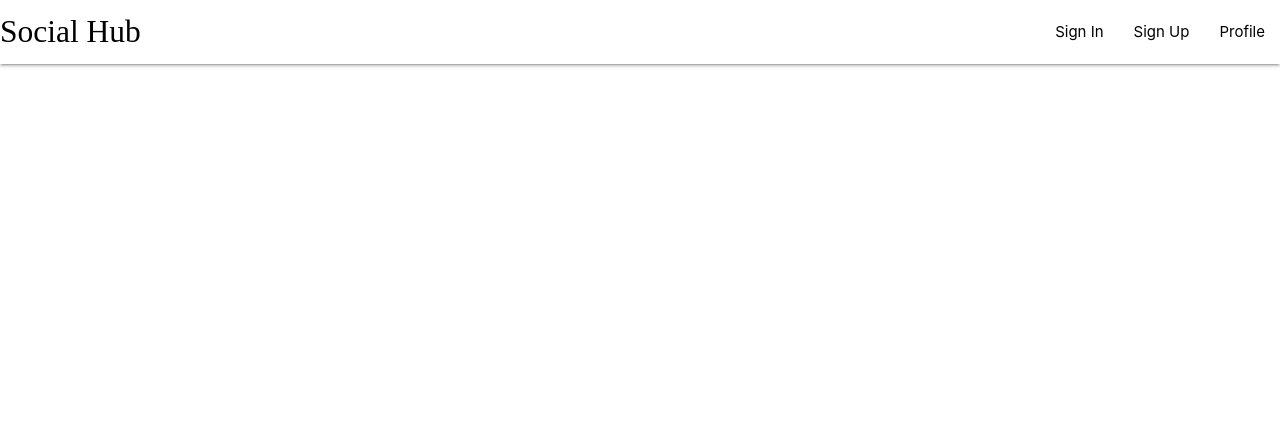
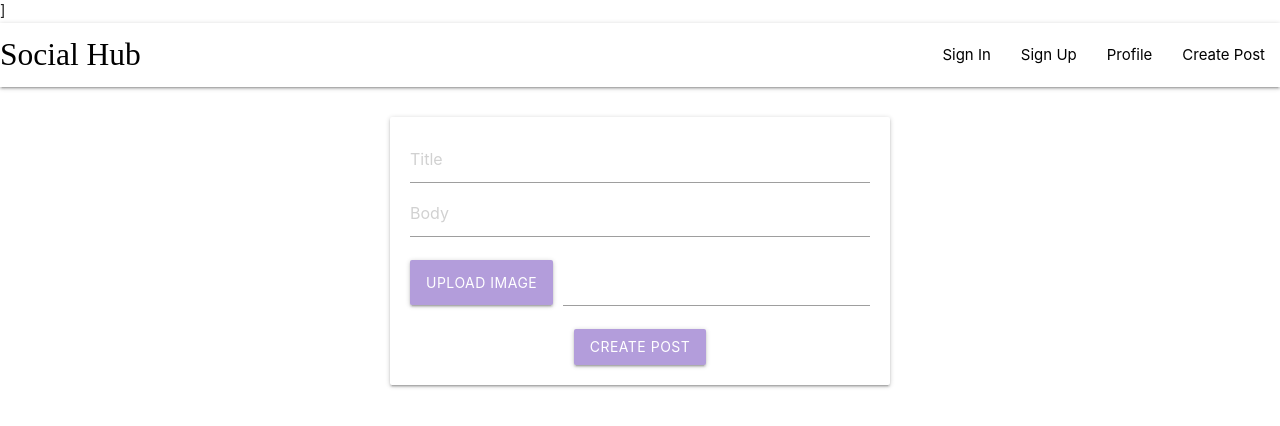
Before and after one commit to Hassan-2k03/Social-Hub, a React (Create React App) app in the folder client/: page /create in a window 1280 px wide. Shown: the top 426 px of the page. Built offline with nearby package versions, Linux system fonts and the light colour scheme; a web font is replaced by a local one.

Commit message:
Fix styling issues and add Create Post functionality

```diff
--- a/client/public/index.html
+++ b/client/public/index.html
@@ -26,7 +26,8 @@
     -->
 
      <!-- Compiled and minified CSS -->
-     <link rel="stylesheet" href="https://cdnjs.cloudflare.com/ajax/libs/materialize/1.0.0/css/materialize.min.css">
+     <link rel="stylesheet" href="https://cdnjs.cloudflare.com/ajax/libs/materialize/1.0.0/css/materialize.min.css">]
+     <link href="https://fonts.googleapis.com/icon?family=Material+Icons" rel="stylesheet">
 
     <title>React App</title>
   </head>
--- a/client/src/App.css
+++ b/client/src/App.css
@@ -23,3 +23,19 @@ a{
   border-bottom: 1px solid #b39ddb !important;
   box-shadow: 0 1px 0 0 #b39ddb !important;
 }
+
+.gallery{
+  display: flex;
+  flex-wrap: wrap;
+  justify-content: space-around;
+}
+
+.item{
+  width: 30%;
+}
+
+.home-card{
+  max-width: 500px;
+  height: max-content;
+  margin: 26px auto;
+}
--- a/client/src/App.js
+++ b/client/src/App.js
@@ -6,6 +6,7 @@ import Home from "./components/screens/Home"
 import SignIn from "./components/screens/Signin" // Changed 'Signin' to 'SignIn'
 import Profile from "./components/screens/Profile"
 import SignUp from "./components/screens/Signup" // Changed 'Signup' to 'SignUp'
+import CreatePost from './components/screens/CreatePost';
 
 
 function App() {
@@ -17,6 +18,7 @@ function App() {
         <Route path="/signin" element={<SignIn />} />
         <Route path="/profile" element={<Profile />} />
         <Route path="/signup" element={<SignUp />} />
+        <Route path="/create" element={<CreatePost />} />
       </Routes>
 </BrowserRouter>
   );
--- a/client/src/components/Navbar.js
+++ b/client/src/components/Navbar.js
@@ -10,6 +10,7 @@ const Navbar = () => {
                     <li><Link to="/signin">Sign In</Link></li>
                     <li><Link to="/signup">Sign Up</Link></li>
                     <li><Link to="/profile">Profile</Link></li>
+                    <li><Link to="/create">Create Post</Link> </li>
                 </ul>
             </div>
         </nav>
--- /dev/null
+++ b/client/src/components/screens/CreatePost.js
@@ -0,0 +1,30 @@
+import React from "react";
+
+const CreatePost = () => {
+    return (
+        <div className="card input-filled"
+            style={{
+                margin: "30px auto",
+                maxWidth: "500px",
+                padding:"20px",
+                textAlign:"center"
+            }}>
+            <input type="text" placeholder="Title" />
+            <input type="text" placeholder="Body" />
+            <div className="file-field input-field">
+                <div className="btn #b39ddb deep-purple lighten-3 ">
+                    <span>Upload Image</span>
+                    <input type="file" />
+                </div>
+                <div className="file-path-wrapper">
+                    <input className="file-path validate" type="text" />
+                </div>
+            </div>
+            <button className="btn waves-effect waves-light #b39ddb deep-purple lighten-3">
+                    Create Post
+                </button>
+        </div>
+    );
+}
+
+export default CreatePost
--- a/client/src/components/screens/Home.js
+++ b/client/src/components/screens/Home.js
@@ -2,7 +2,20 @@ import React from "react";
 
 const Home = () => {
     return (
-        <h1>Home</h1>
+        <div className="home">
+            <div className="card home-card">
+                <h5>Mister pug</h5>
+                <div className="card-image">
+                    <img src="https://images.unsplash.com/photo-1517849845537-4d257902454a?w=500&auto=format&fit=crop&q=60&ixlib=rb-4.0.3&ixid=M3wxMjA3fDB8MHxzZWFyY2h8Mnx8ZG9nfGVufDB8MXwwfHx8MA%3D%3D" />
+                </div>
+                <div className="card-content">
+                <i className="material-icons" style={{color:"red"}}>favorite</i>
+                    <h6>Title</h6>
+                    <p>This is amazing post</p>
+                    <input type="text" placeholder="Add a comment" />
+                </div>
+            </div>
+        </div>
     )
 }
 export default Home
--- a/client/src/components/screens/Profile.js
+++ b/client/src/components/screens/Profile.js
@@ -2,7 +2,41 @@ import React from "react";
 
 const Profile = () => {
     return (
-        <h1>Profile</h1>
+        <div style={{maxWidth:"550px",margin:"0px auto"}}>
+            <div style={{
+                display:"flex",
+                justifyContent:"space-around",
+                margin:"18px 0px",
+                borderBottom:"1px solid grey"
+            }}>
+                <div>
+                    <img style={{width:"160px",height:"160px",borderRadius:"80px"}}
+                        src="https://images.unsplash.com/photo-1517849845537-4d257902454a?w=500&auto=format&fit=crop&q=60&ixlib=rb-4.0.3&ixid=M3wxMjA3fDB8MHxzZWFyY2h8Mnx8ZG9nfGVufDB8MXwwfHx8MA%3D%3D"
+                    />
+                </div>
+                <div>
+                    <h4>Mister Pug</h4>
+                    <div style={{
+                        display:"flex",
+                        justifyContent:"space-between",
+                        width:"108%",
+                        }}>
+                        <h6>40 Posts</h6>
+                        <h6>40 Folowers</h6>
+                        <h6>40 Following</h6>
+                    </div>
+                </div>
+            </div>
+
+            <div className="gallery">
+                <img className="item" src="https://images.unsplash.com/photo-1517849845537-4d257902454a?w=500&auto=format&fit=crop&q=60&ixlib=rb-4.0.3&ixid=M3wxMjA3fDB8MHxzZWFyY2h8Mnx8ZG9nfGVufDB8MXwwfHx8MA%3D%3D"/>
+                <img className="item" src="https://images.unsplash.com/photo-1517849845537-4d257902454a?w=500&auto=format&fit=crop&q=60&ixlib=rb-4.0.3&ixid=M3wxMjA3fDB8MHxzZWFyY2h8Mnx8ZG9nfGVufDB8MXwwfHx8MA%3D%3D"/>
+                <img className="item" src="https://images.unsplash.com/photo-1517849845537-4d257902454a?w=500&auto=format&fit=crop&q=60&ixlib=rb-4.0.3&ixid=M3wxMjA3fDB8MHxzZWFyY2h8Mnx8ZG9nfGVufDB8MXwwfHx8MA%3D%3D"/>
+                <img className="item" src="https://images.unsplash.com/photo-1517849845537-4d257902454a?w=500&auto=format&fit=crop&q=60&ixlib=rb-4.0.3&ixid=M3wxMjA3fDB8MHxzZWFyY2h8Mnx8ZG9nfGVufDB8MXwwfHx8MA%3D%3D"/>
+                <img className="item" src="https://images.unsplash.com/photo-1517849845537-4d257902454a?w=500&auto=format&fit=crop&q=60&ixlib=rb-4.0.3&ixid=M3wxMjA3fDB8MHxzZWFyY2h8Mnx8ZG9nfGVufDB8MXwwfHx8MA%3D%3D"/>
+                <img className="item" src="https://images.unsplash.com/photo-1517849845537-4d257902454a?w=500&auto=format&fit=crop&q=60&ixlib=rb-4.0.3&ixid=M3wxMjA3fDB8MHxzZWFyY2h8Mnx8ZG9nfGVufDB8MXwwfHx8MA%3D%3D"/>
+            </div>
+        </div>
     )
 }
 
```
